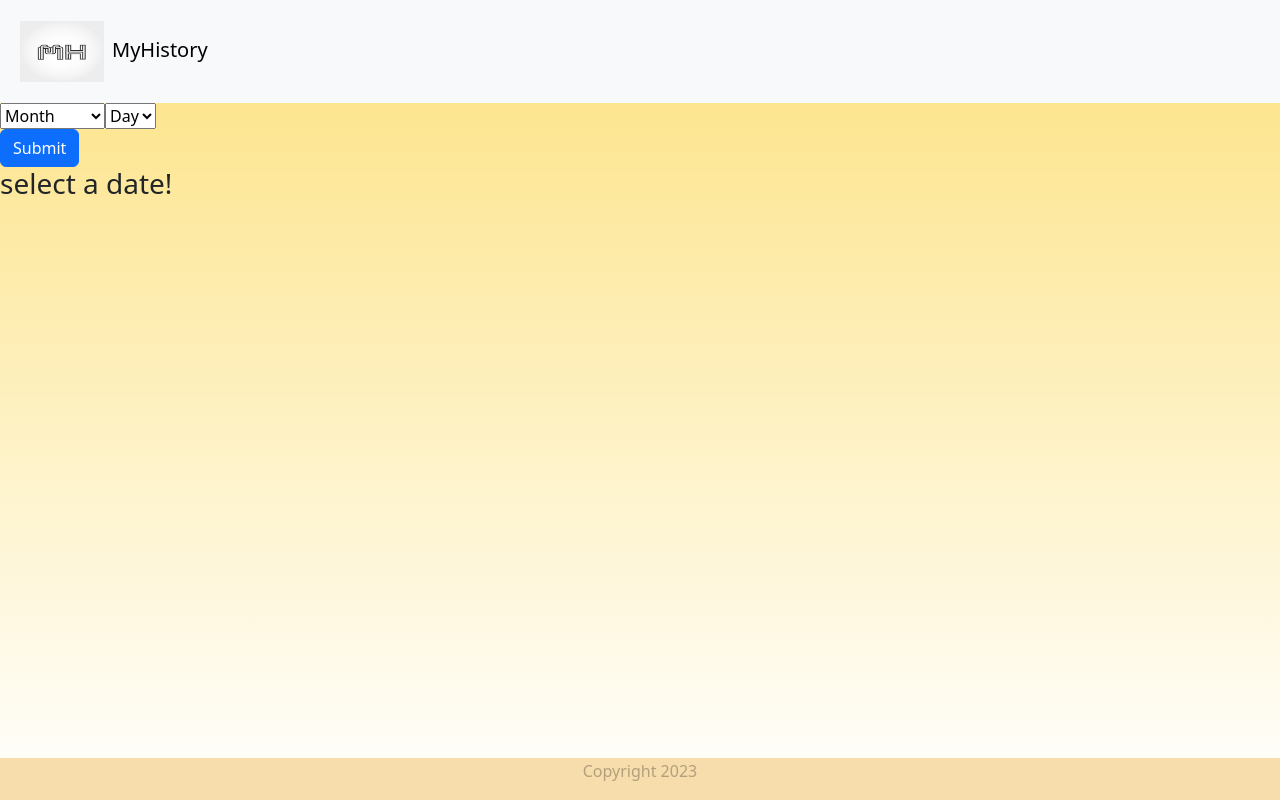
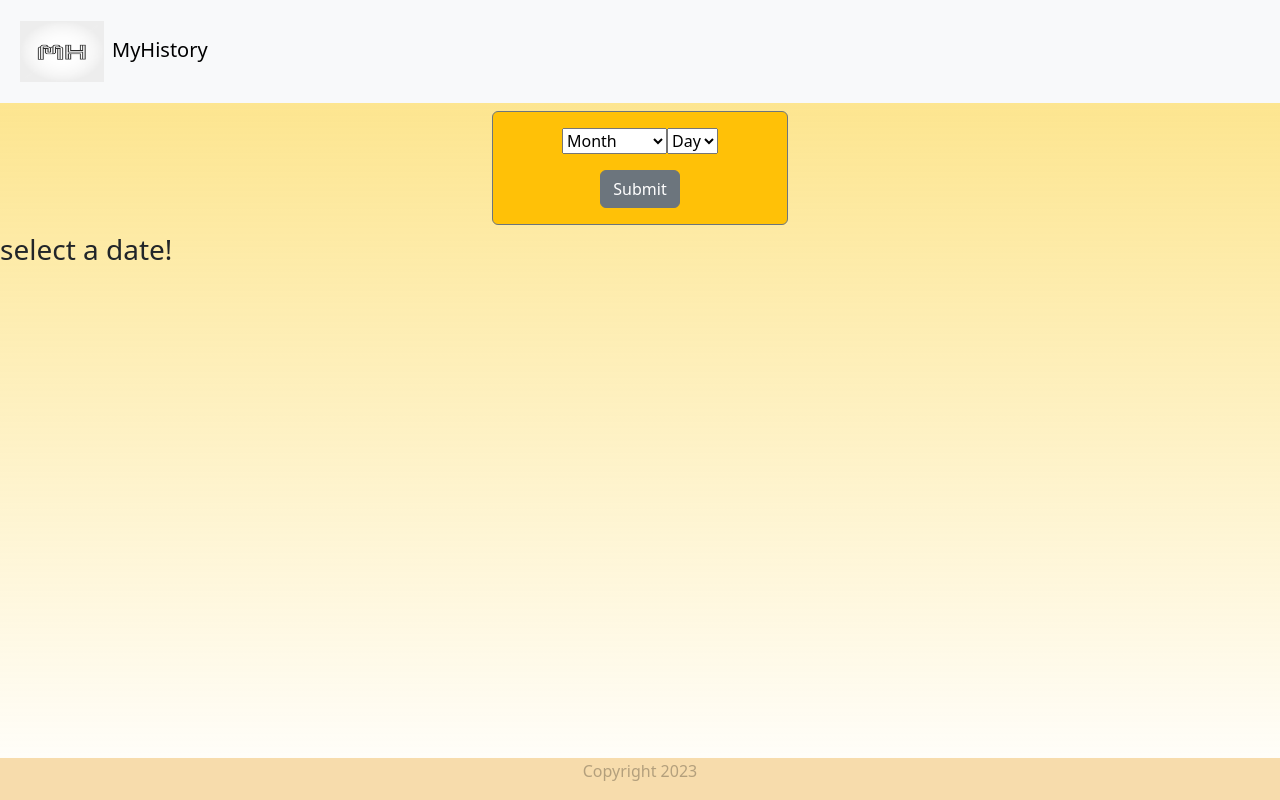
Before and after one commit to aakashmsoni/my_history_frontend, a React (Vite) app: page / in a window 1280 px wide. Built offline with nearby package versions, Linux system fonts and the light colour scheme.

Commit message:
added spacing below container

```diff
--- a/src/DateInput.jsx
+++ b/src/DateInput.jsx
@@ -7,7 +7,9 @@ export function DateInput(props) {
     event.target.reset();
   };
   return (
-    <div className="date-input">
+    <div className="container w-25 mt-2 mb-2">
+      <div className="card text-center text-bg-warning border-secondary">
+        <div className="card-body">
           <form onSubmit={handleClick}>
             <select name="month" type="number" aria-label="Select month">
               <option>Month</option>
@@ -59,10 +61,12 @@ export function DateInput(props) {
               <option value="31">31</option>
             </select>
             <br />
-        <button className="btn btn-primary" type="submit">
+            <button className="btn btn-secondary mt-3" type="submit">
               Submit
             </button>
           </form>
         </div>
+      </div>
+    </div>
   );
 }
```
Lines whose indentation alone changed are shown as unchanged.
